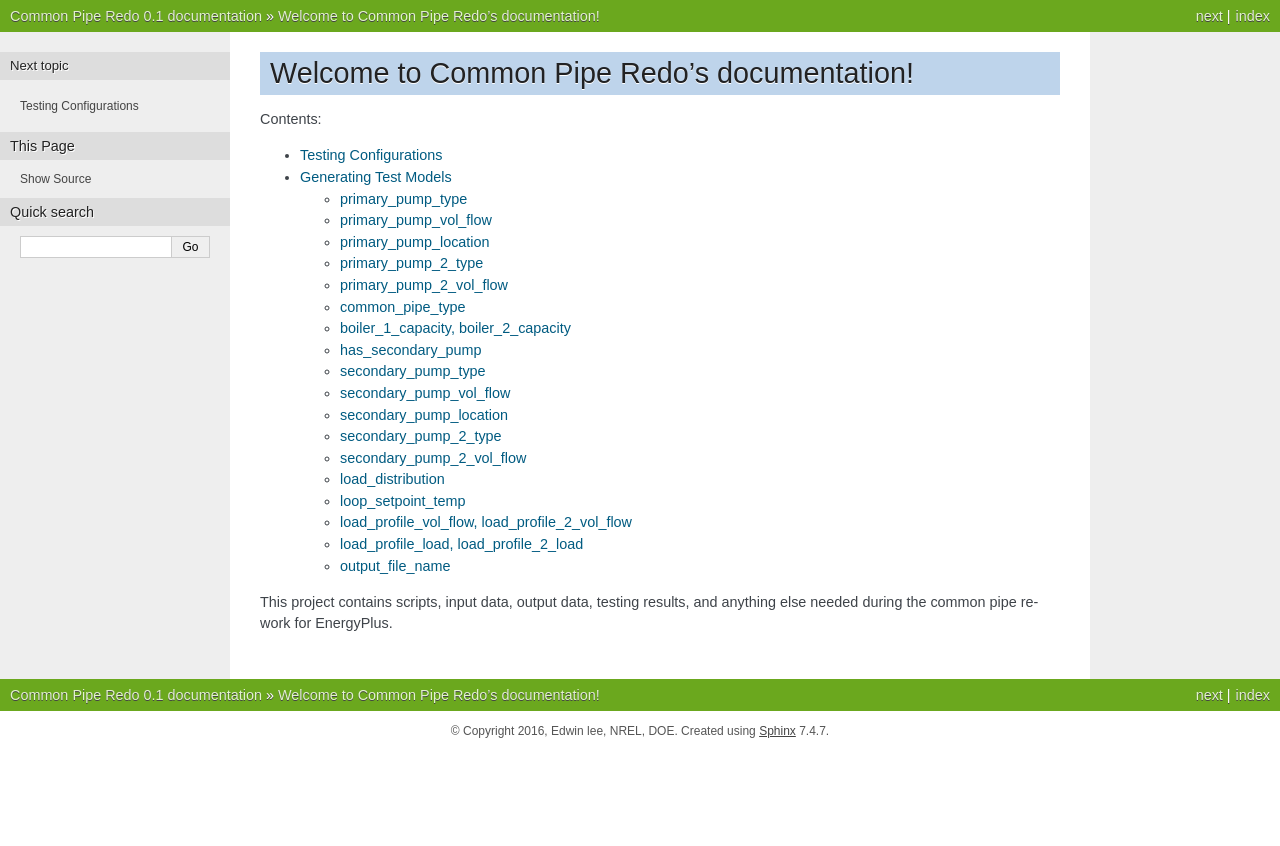
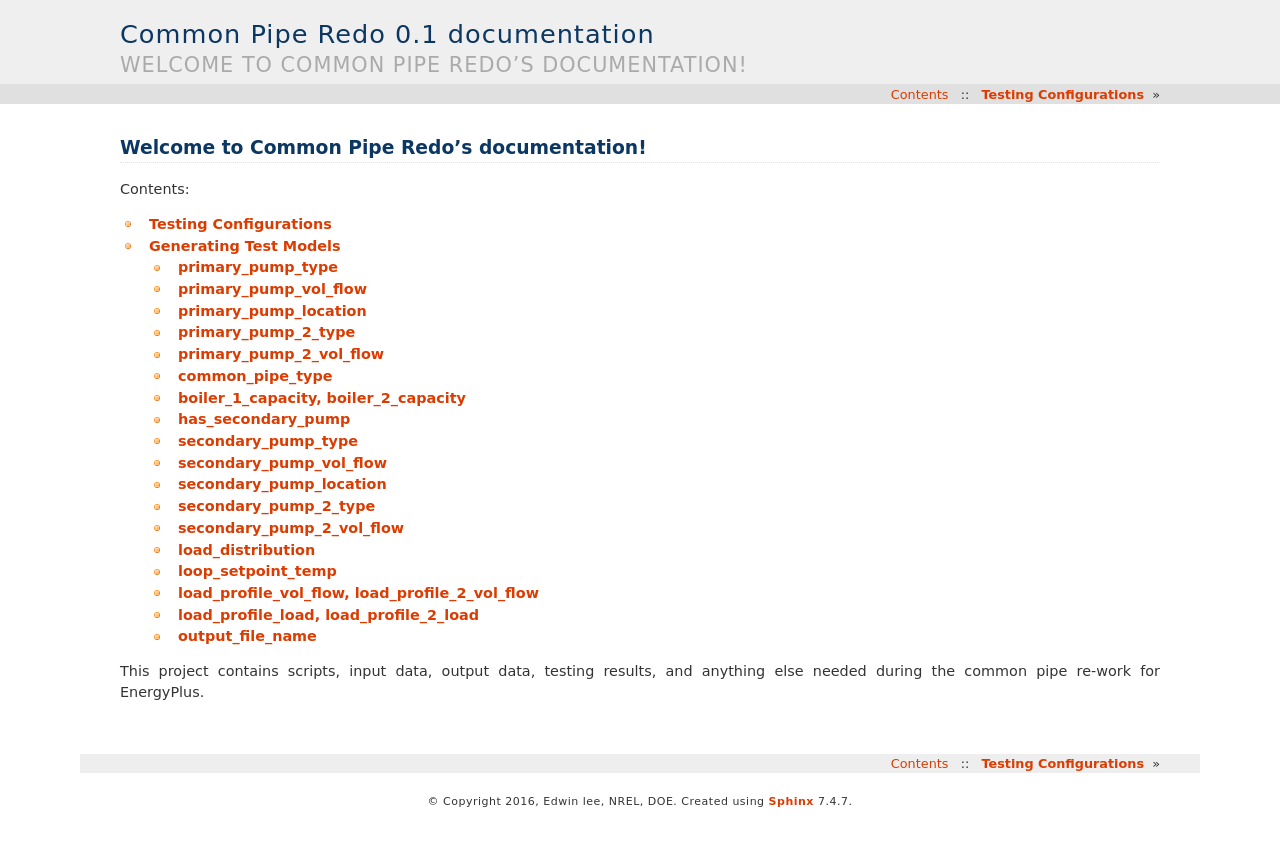
Before and after one commit to Myoldmopar/common-pipe-redo, a Sphinx documentation site: the page built from docs/index.rst, in a window 1280 px wide. Shown: the top 846 px of the page. Built offline with Sphinx 7.4.7, drawn with Linux system fonts in a browser that asks for light colours.

Commit message:
Change html style once again

```diff
--- a/docs/conf.py
+++ b/docs/conf.py
@@ -107,7 +107,7 @@ todo_include_todos = False
 
 # The theme to use for HTML and HTML Help pages.  See the documentation for
 # a list of builtin themes.
-html_theme = 'nature' #'sphinx_rtd_theme' #'pyramid' #'nature' #'alabaster'
+html_theme = 'haiku' #'sphinx_rtd_theme' #'pyramid' #'nature' #'alabaster'
 
 # Theme options are theme-specific and customize the look and feel of a theme
 # further.  For a list of options available for each theme, see the
```
